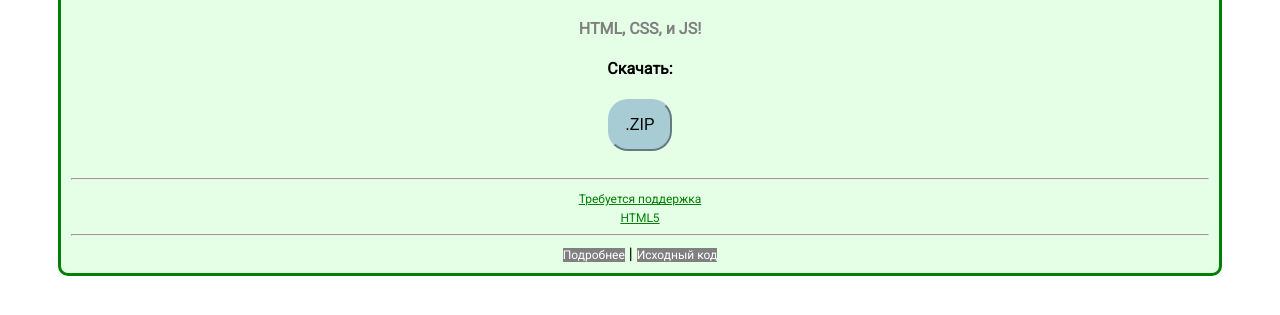
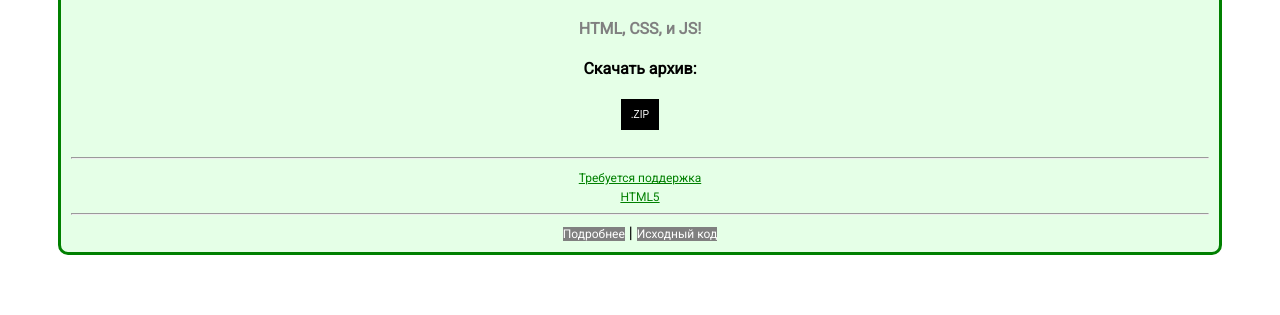
Before and after one commit to bithoffka/easyalerter, a plain HTML site: page source.html in a window 1280 px wide. Shown: the part 125-440 px from the top of the page. Drawn offline with Linux system fonts and the light colour scheme.

Commit message:
Error: source not found

```diff
--- a/source.html
+++ b/source.html
@@ -12,9 +12,9 @@
 <div class="center-div">
   <h1><b>Исходный код</b></h1>
   <h4 class="gray">HTML, CSS, и JS!</h4>
-  <h4>Скачать:</h4>
-  <a href="easyalerter_source.zip" download>
-    <button class="buttonmain">.ZIP</button>
+  <h4>Скачать архив:</h4>
+  <a href="easyalert_source.zip" download>
+    <button class="button">.ZIP</button>
   </a>
   <br>
   <br>
```
